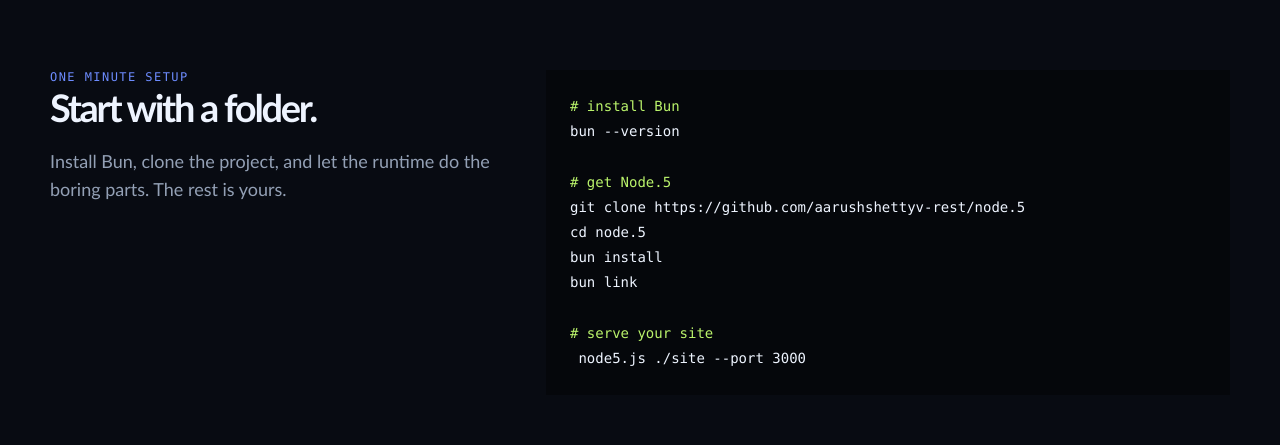
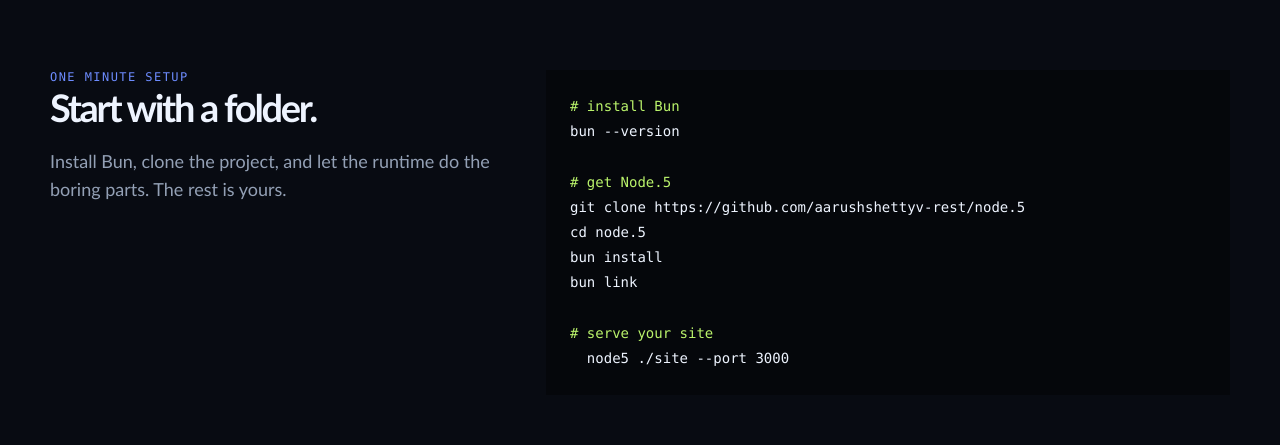
Before and after one commit to aarushshettyv-rest/node5, a website: page index.html in a window 1280 px wide. Shown: the part 1148-1593 px from the top of the page. Drawn offline with Linux system fonts and the light colour scheme.

Commit message:
Fix command to run site with node5

```diff
--- a/index.html
+++ b/index.html
@@ -35,7 +35,7 @@
 bun link
 
 <span class="lime"># serve your site</span>
- node5.js ./site --port 3000</pre></section>
+  node5 ./site --port 3000</pre></section>
     </main>
     <footer><span>NODE.5 / APACHE-2.0</span><span>Made for fast, small ideas.</span></footer>
   </div>
```
